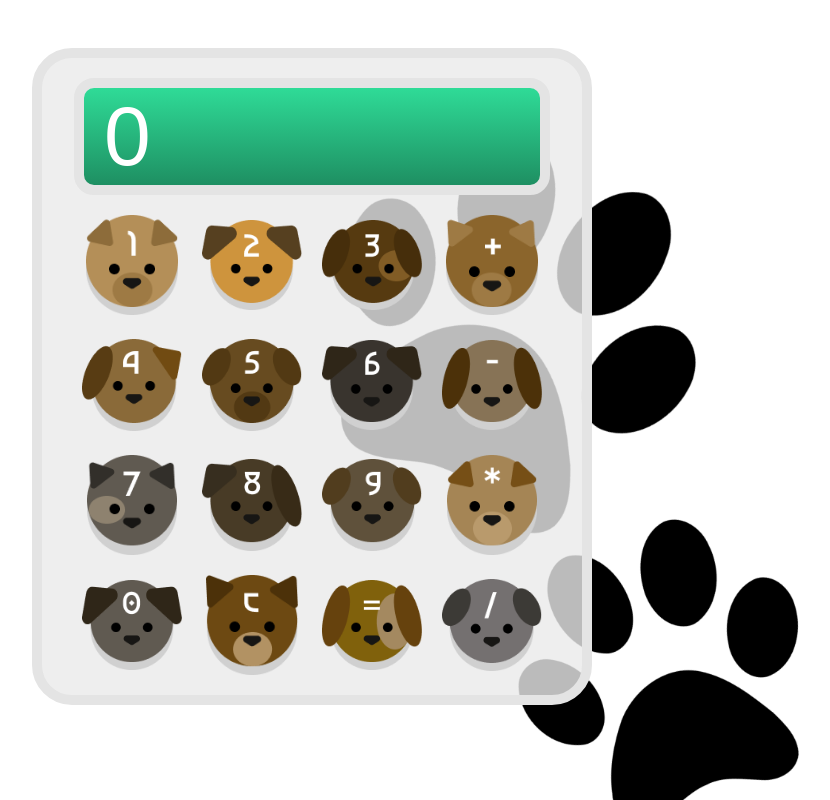
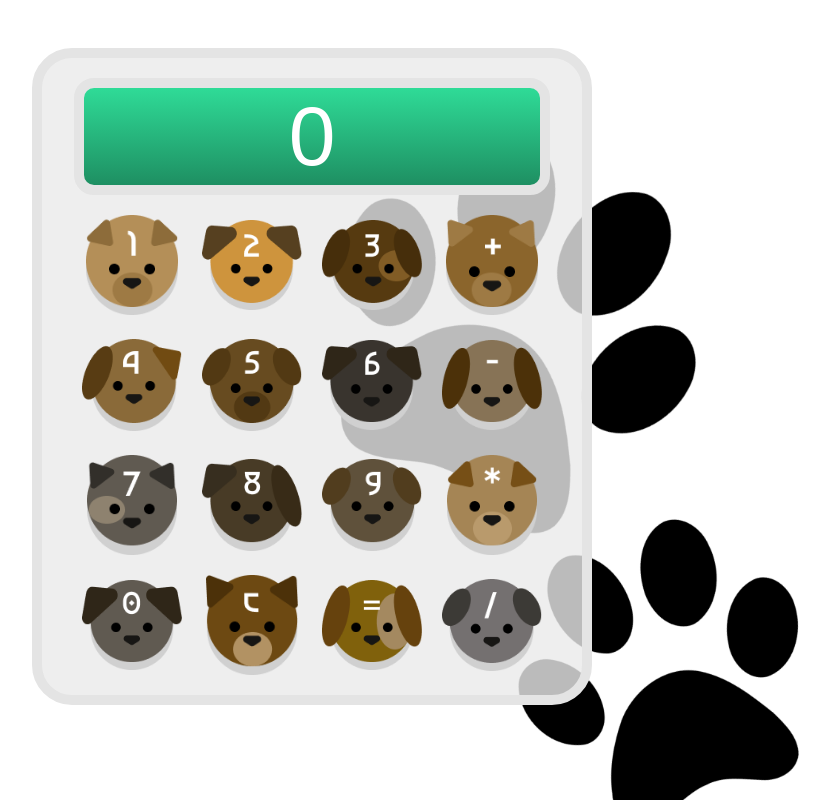
Before and after one commit to britannyb/abarkus, a React (Vite) app: page / in a window 1280 px wide. Shown: the whole page, without its empty margins (328-1158 px from the left). Built offline with nearby package versions, Linux system fonts and the light colour scheme; a web font is replaced by a local one.

Commit message:
added error handling

```diff
--- a/src/App.jsx
+++ b/src/App.jsx
@@ -98,7 +98,13 @@ function App() {
           return;
       }
 
-      setDisplay(String(result));
+      if (String(Math.floor(Math.abs(result))).length > 6) {
+        setDisplay(result.toExponential(4));
+      } else if (result % 1 !== 0 && result !== "Error") {
+        setDisplay(String(Number(result.toFixed(4))));
+      } else {
+        setDisplay(String(result));
+      }
       setFirstNumber(null);
       setOperator(null);
       setSecondNumber(true);
--- a/src/index.css
+++ b/src/index.css
@@ -56,9 +56,10 @@ input:disabled {
   background-image: linear-gradient(#2fdb97, #1e8f62);
   color: white;
   font-size: 84px;
+  text-align: center;
   box-sizing: border-box;
   width: 476px;
-  padding: 0 0 0 20px;
+  padding: 0;
   margin: 0 0 20px;
   margin-bottom: 20px;
   border: 10px solid #e4e4e4;
```
